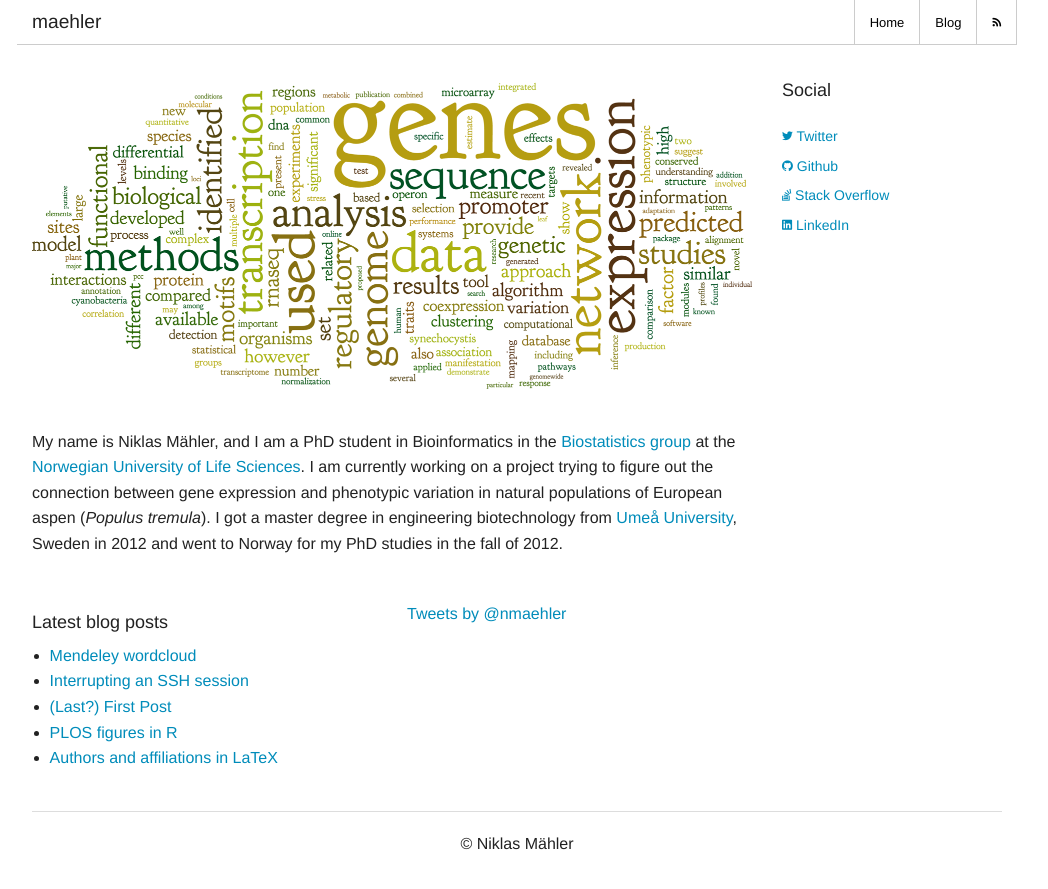
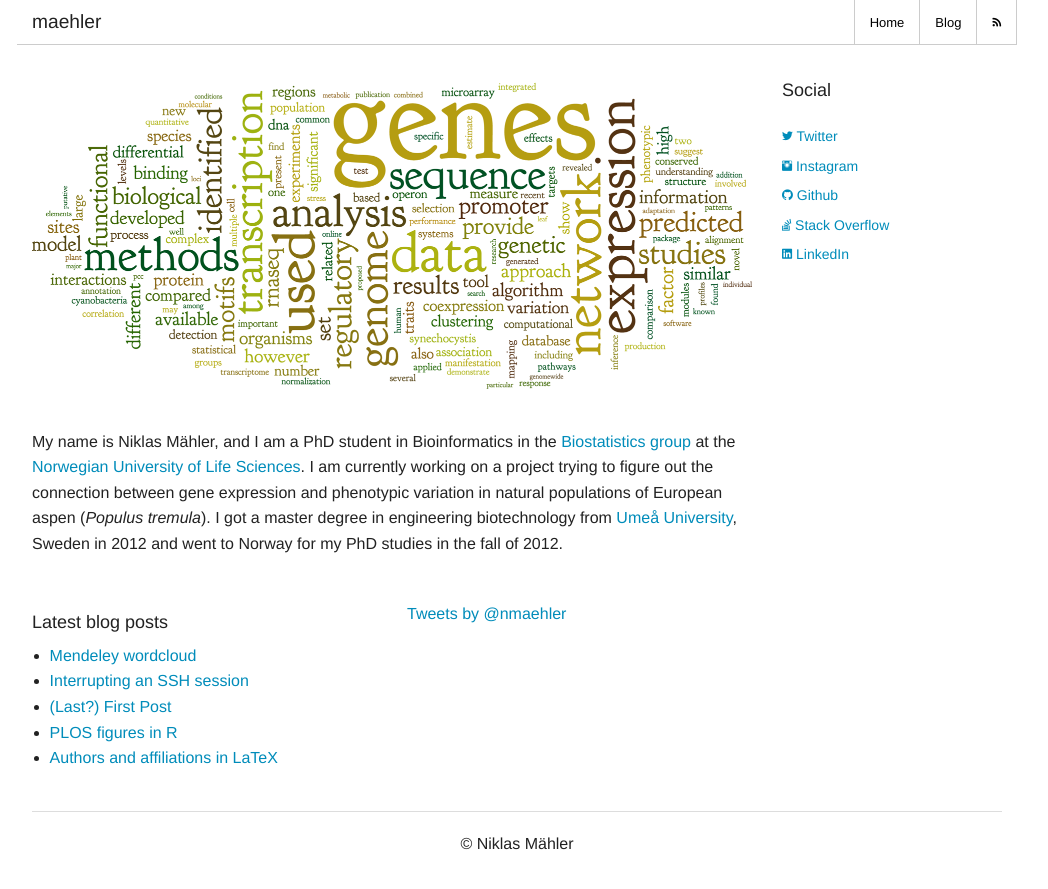
Before and after one commit to maehler/maehler.github.io, a Jekyll site: the page built from index.html, in a window 1280 px wide. Shown: the top 889 px of the page, without its empty margins (123-1171 px from the left). Built offline with Jekyll 4.4.1, drawn with Linux system fonts in a browser that asks for light colours; comment, search, counter and statistics services are not loaded.

Commit message:
Update Twitter handle, add Instagram

```diff
--- a/_includes/sidebar.html
+++ b/_includes/sidebar.html
@@ -1,9 +1,10 @@
 <aside class="hide-for-small-only">
 	<h5>Social</h5>
 	<ul class="side-nav">
-		<li><a href="https://twitter.com/mcfjodor"><i class="fi-social-twitter"></i> Twitter</a></li>
+		<li><a href="https://twitter.com/nmaehler"><i class="fi-social-twitter"></i> Twitter</a></li>
+		<li><a href="https://instagram.com/nmaehler"><i class="fi-social-instagram"></i> Instagram</a></li>
 		<li><a href="https://github.com/maehler"><i class="fi-social-github"></i> Github</a></li>
-		<li><a href="http://stackoverflow.com/users/885443/maehler"><i class="fi-social-stack-overflow"></i> Stack Overflow</a></li>
+		<li><a href="https://stackoverflow.com/users/885443/maehler"><i class="fi-social-stack-overflow"></i> Stack Overflow</a></li>
 		<li><a href="https://www.linkedin.com/pub/niklas-m%C3%A4hler/36/146/58"><i class="fi-social-linkedin"></i> LinkedIn</a></li>
 	</ul>
 </aside>
```
